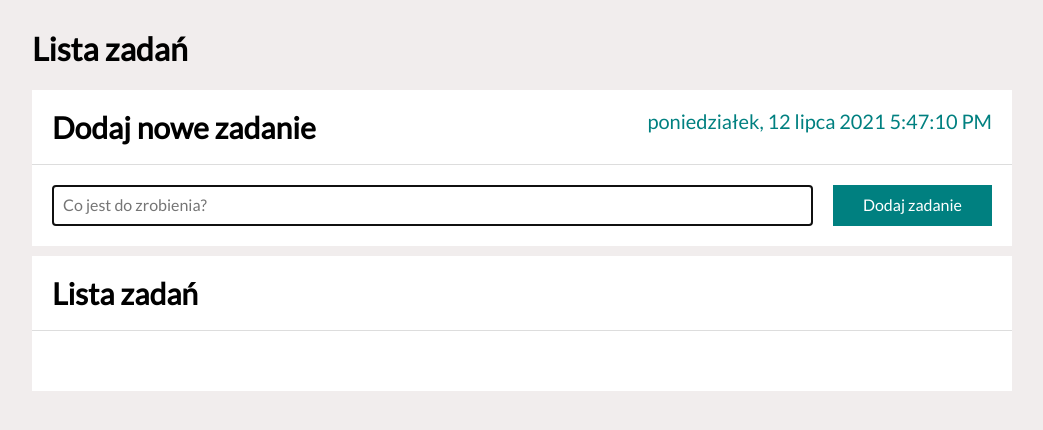
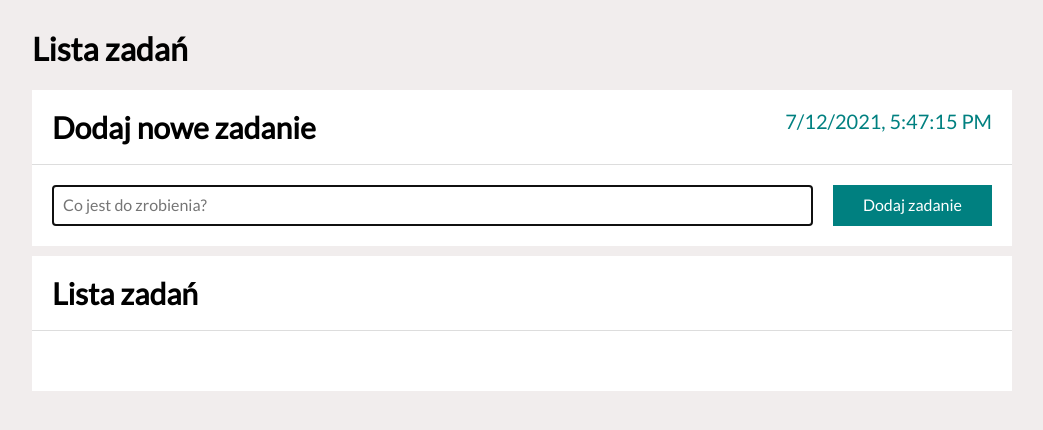
Before and after one commit to Mardrog/todo-list-react, a React (Create React App) app: page / in a window 1280 px wide. Shown: the top 430 px of the page, without its empty margins (118-1161 px from the left). Built offline with nearby package versions, Linux system fonts and the light colour scheme.

Commit message:
added date to Timer component

```diff
--- a/src/Timer/index.js
+++ b/src/Timer/index.js
@@ -1,16 +1,21 @@
+import { useState } from "react";
 import "./style.css";
 
-const Timer = (props) => {
+const Timer = () => {
 
     const date = new Date();
+    const [time, setTime] = useState(date.toLocaleString());
+
+    setInterval((time) => {
+        time = new Date();
+        setTime(time.toLocaleString());
+    }, 1000)
 
     return (
         <div className="timer">
-            <p className="timer__paragraph">{date.toLocaleString("pl-PL", { weekday: "long", day: "numeric", month: "long", year: "numeric" })} {date.toLocaleTimeString()}</p>
+            <p className="timer__paragraph">{time}</p>
         </div>
     )
-
 };
 
-
 export default Timer;
```
